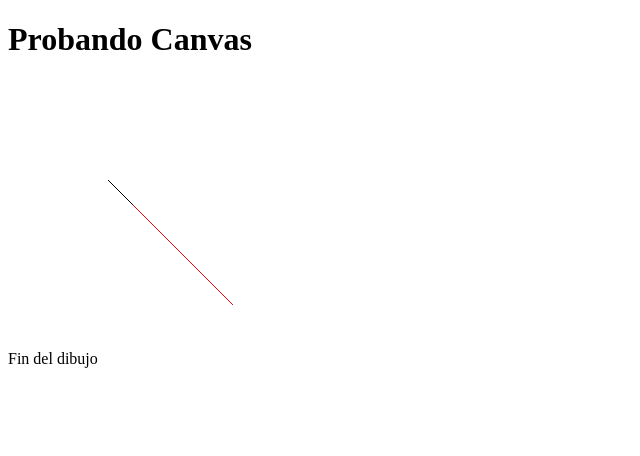
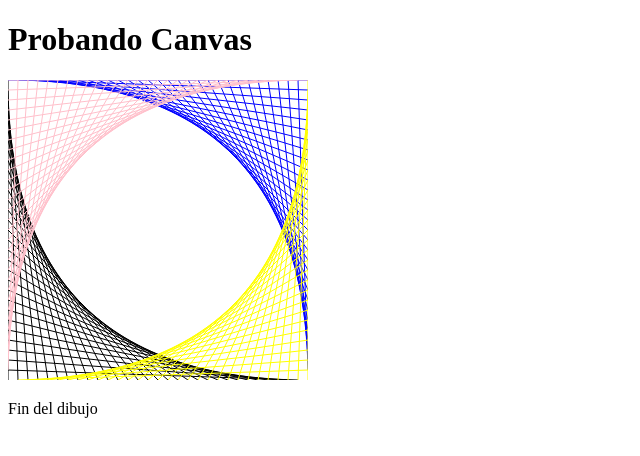
Before and after one commit to tinoco123/programacion_basica, a plain HTML site: page dibujo.html in a window 1280 px wide. Shown: the whole page, without its empty margins (0-640 px from the left). Drawn offline with Linux system fonts and the light colour scheme.

Commit message:
Empezamos a dibujar con Canvas

```diff
--- a/dibujo.html
+++ b/dibujo.html
@@ -8,7 +8,7 @@
 <body>
     <h1>Probando Canvas</h1>
 
-    <canvas width="250" height="250" id="dibujo">
+    <canvas width="300" height="300" id="dibujo">
 
     </canvas>
 
--- a/scripts/codigo.js
+++ b/scripts/codigo.js
@@ -10,6 +10,29 @@ function dibujar_linea(color,x1, y1, x2, y2)
     lienzo.stroke();
     lienzo.closePath;
 }
+var limit = 30
+var l = 0
+var aumento = 0
 
-dibujar_linea("black", 100,100, 200, 200);
-dibujar_linea("red", 125,125, 225, 225);
+
+while (l < limit)
+{
+    dibujar_linea("black", 0, aumento, aumento, 300);
+    dibujar_linea("blue", 300, aumento, aumento, 0);
+
+    aumento += 10;
+    l += 1;
+    console.log(l, aumento);
+}
+l = 0;
+aumento = 0
+var aumentoy = 300;
+while (l < limit)
+{
+    dibujar_linea("yellow", 300, aumento, aumentoy, 300);
+    dibujar_linea("pink", 0, aumento, aumentoy, 0);
+
+    aumento += 10;
+    aumentoy -= 10;
+    l += 1;
+}
```
